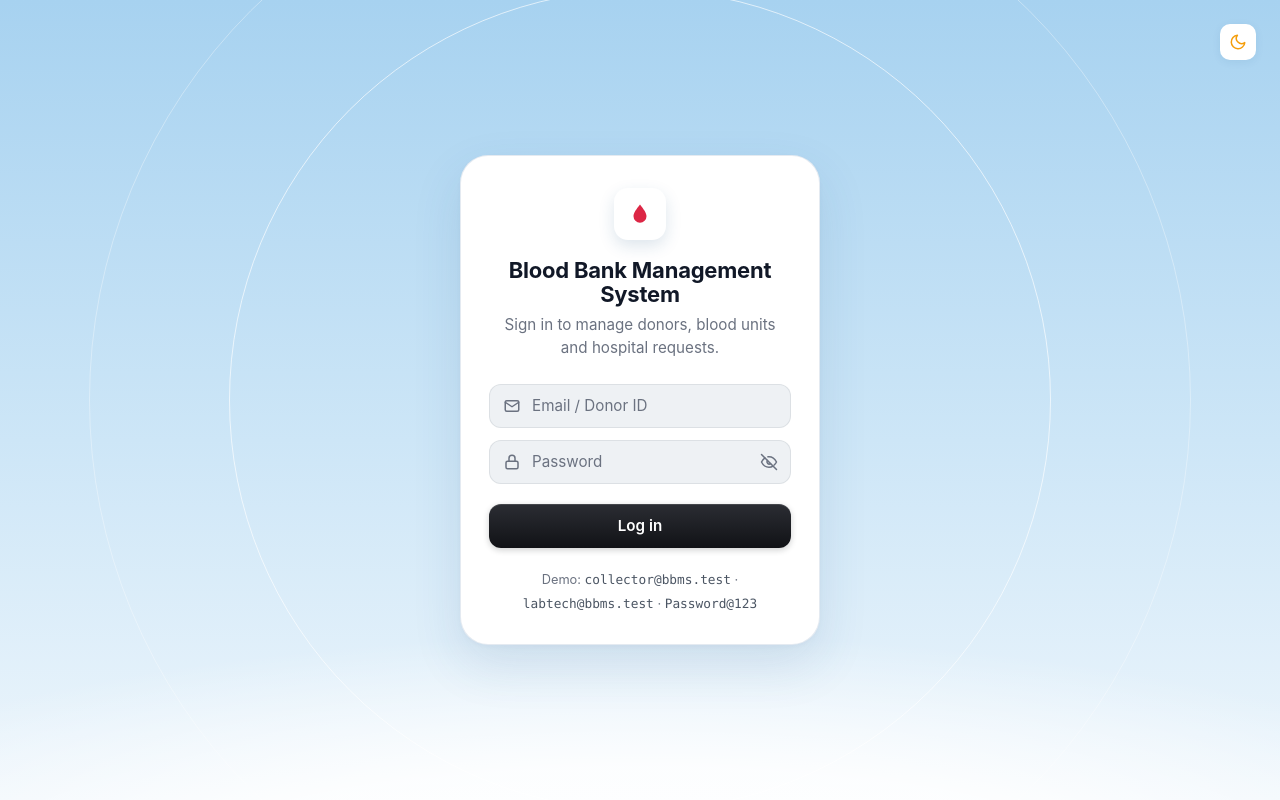
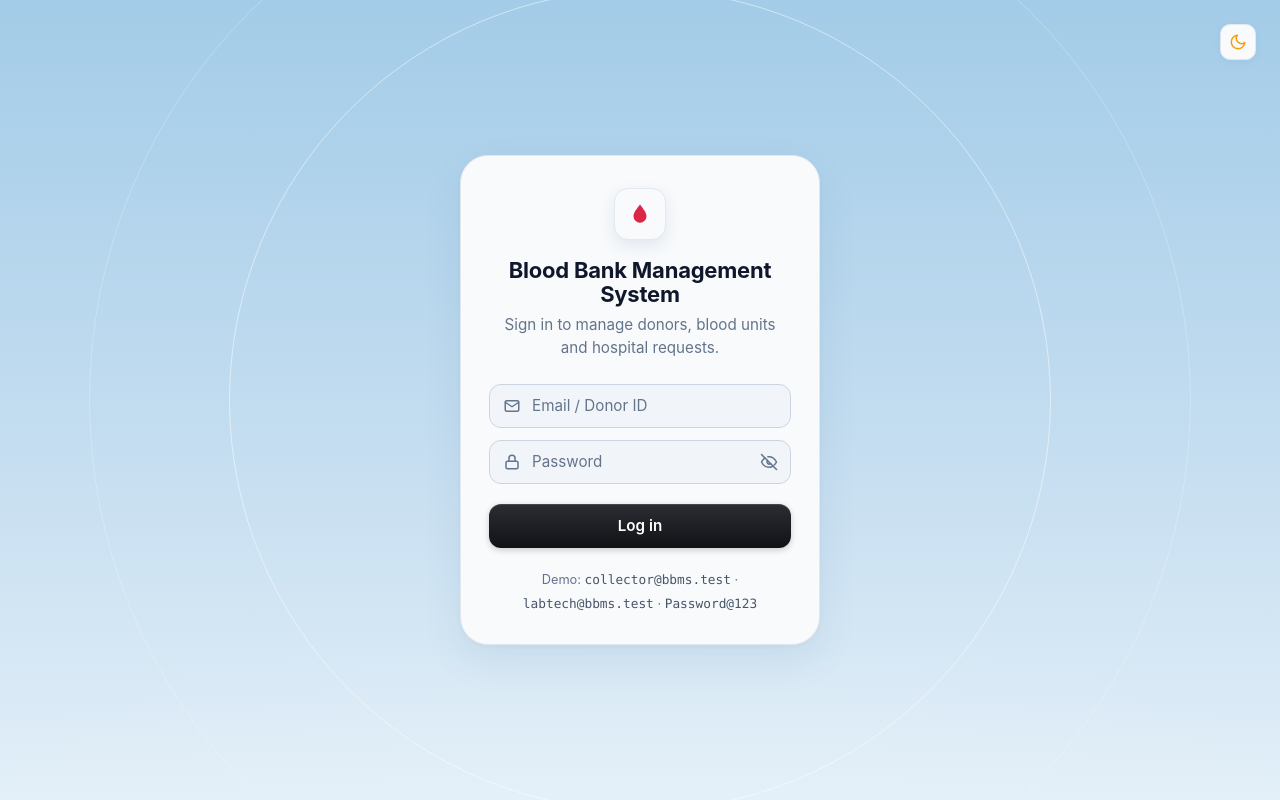
Before and after one commit to Yashtadi/bbms-team15, a React (Vite) app in the folder client/: page / in a window 1280 px wide. Built offline with nearby package versions, Linux system fonts and the light colour scheme.

Commit message:
style(theme): soften light mode white surfaces to off-white slate tokens to reduce glare

```diff
--- a/client/src/App.css
+++ b/client/src/App.css
@@ -74,9 +74,10 @@
   display: grid;
   place-items: center;
   border-radius: 12px;
-  background: #ffffff;
+  background: var(--card-bg);
+  border: 1px solid var(--card-border);
   color: #dc2645;
-  box-shadow: 0 4px 12px rgba(30, 80, 130, 0.12);
+  box-shadow: 0 4px 12px rgba(30, 80, 130, 0.08);
   transition: all 0.3s ease;
 }
 
--- a/client/src/components/CollectionDeskWizard.css
+++ b/client/src/components/CollectionDeskWizard.css
@@ -139,10 +139,17 @@
 
 .mode-btn.active,
 .toggle-btn.active {
+  background: var(--card-bg);
+  color: var(--text-primary);
+  border-color: var(--card-border);
+  box-shadow: 0 2px 6px rgba(30, 80, 130, 0.1);
+}
+
+[data-theme="dark"] .mode-btn.active,
+[data-theme="dark"] .toggle-btn.active {
   background: var(--card-inner-bg);
-  color: var(--text-primary);
   border-color: var(--card-inner-border);
-  box-shadow: 0 2px 8px rgba(0, 0, 0, 0.25);
+  box-shadow: 0 2px 8px rgba(0, 0, 0, 0.35);
 }
 
 .btn-icon {
--- a/client/src/components/LoginForm.css
+++ b/client/src/components/LoginForm.css
@@ -76,9 +76,10 @@
   display: grid;
   place-items: center;
   border-radius: 14px;
-  background: #ffffff;
+  background: var(--card-bg);
+  border: 1px solid var(--card-border);
   color: #dc2645;
-  box-shadow: 0 6px 16px rgba(30, 80, 130, 0.15);
+  box-shadow: 0 6px 16px rgba(30, 80, 130, 0.1);
   transition: all 0.3s ease;
 }
 
--- a/client/src/index.css
+++ b/client/src/index.css
@@ -6,31 +6,31 @@
 
   /* Theme Tokens - Light Mode Default */
   --bg-body:
-    radial-gradient(ellipse 120% 55% at 50% 115%, #ffffff 0%, rgba(255, 255, 255, 0.85) 35%, rgba(255, 255, 255, 0) 65%),
-    linear-gradient(180deg, #a7d2f0 0%, #cde6f7 55%, #eef6fc 100%) fixed;
-  --bg-color-fallback: #cde6f7;
-  --ring-1-border: rgba(255, 255, 255, 0.65);
-  --ring-2-border: rgba(255, 255, 255, 0.35);
+    radial-gradient(ellipse 120% 55% at 50% 115%, rgba(240, 246, 252, 0.6) 0%, rgba(230, 240, 250, 0.3) 35%, rgba(255, 255, 255, 0) 65%),
+    linear-gradient(180deg, #a3cce8 0%, #c4ddf0 55%, #e2eff8 100%) fixed;
+  --bg-color-fallback: #c4ddf0;
+  --ring-1-border: rgba(255, 255, 255, 0.5);
+  --ring-2-border: rgba(255, 255, 255, 0.25);
 
-  --header-bg: rgba(255, 255, 255, 0.85);
-  --header-border: rgba(255, 255, 255, 0.9);
-  --header-shadow: 0 4px 20px rgba(30, 80, 130, 0.08);
+  --header-bg: rgba(248, 250, 252, 0.92);
+  --header-border: #e2e8f0;
+  --header-shadow: 0 4px 20px rgba(30, 80, 130, 0.06);
 
-  --card-bg: #ffffff;
-  --card-border: rgba(226, 232, 240, 0.9);
-  --card-shadow: 0 20px 50px rgba(30, 80, 130, 0.12), 0 2px 6px rgba(30, 80, 130, 0.04);
+  --card-bg: #f8fafc;
+  --card-border: #e2e8f0;
+  --card-shadow: 0 16px 40px rgba(30, 80, 130, 0.08), 0 2px 6px rgba(30, 80, 130, 0.04);
 
-  --card-inner-bg: #ffffff;
-  --card-inner-border: rgba(226, 232, 240, 0.9);
-  --card-inner-shadow: 0 6px 16px rgba(30, 80, 130, 0.06);
+  --card-inner-bg: #f1f5f9;
+  --card-inner-border: #e2e8f0;
+  --card-inner-shadow: 0 4px 12px rgba(30, 80, 130, 0.04);
 
-  --text-primary: #111827;
-  --text-secondary: #4b5563;
-  --text-muted: #6b7280;
+  --text-primary: #0f172a;
+  --text-secondary: #475569;
+  --text-muted: #64748b;
 
-  --input-bg: #eef1f4;
-  --input-border: rgba(209, 213, 219, 0.6);
-  --input-text: #111827;
+  --input-bg: #f1f5f9;
+  --input-border: #cbd5e1;
+  --input-text: #0f172a;
   --input-focus-border: #38bdf8;
   --input-focus-ring: rgba(56, 189, 248, 0.25);
 
@@ -38,24 +38,24 @@
   --btn-primary-text: #ffffff;
   --btn-primary-shadow: inset 0 1px 0 rgba(255, 255, 255, 0.12), 0 2px 6px rgba(17, 18, 22, 0.2);
 
-  --nav-tabs-bg: #eef1f4;
-  --tab-inactive-text: #4b5563;
-  --tab-inactive-hover: #111827;
-  --tab-inactive-hover-bg: rgba(255, 255, 255, 0.6);
-  --tab-active-bg: #ffffff;
-  --tab-active-text: #111827;
-  --tab-active-border: transparent;
-  --tab-active-shadow: 0 2px 6px rgba(30, 80, 130, 0.1);
+  --nav-tabs-bg: #e2e8f0;
+  --tab-inactive-text: #475569;
+  --tab-inactive-hover: #0f172a;
+  --tab-inactive-hover-bg: rgba(248, 250, 252, 0.7);
+  --tab-active-bg: #f8fafc;
+  --tab-active-text: #0f172a;
+  --tab-active-border: #cbd5e1;
+  --tab-active-shadow: 0 2px 6px rgba(30, 80, 130, 0.08);
 
-  --user-pill-bg: #ffffff;
-  --user-pill-border: rgba(255, 255, 255, 0.9);
+  --user-pill-bg: #f8fafc;
+  --user-pill-border: #e2e8f0;
   --user-avatar-bg: #e0f2fe;
   --user-avatar-text: #0369a1;
 
-  --theme-toggle-bg: #ffffff;
-  --theme-toggle-border: rgba(255, 255, 255, 0.9);
+  --theme-toggle-bg: #f8fafc;
+  --theme-toggle-border: #e2e8f0;
   --theme-toggle-color: #f59e0b;
-  --theme-toggle-shadow: 0 2px 8px rgba(30, 80, 130, 0.08);
+  --theme-toggle-shadow: 0 2px 8px rgba(30, 80, 130, 0.06);
 
   --alert-success-bg: #f0fdf4;
   --alert-success-border: #bbf7d0;
```
